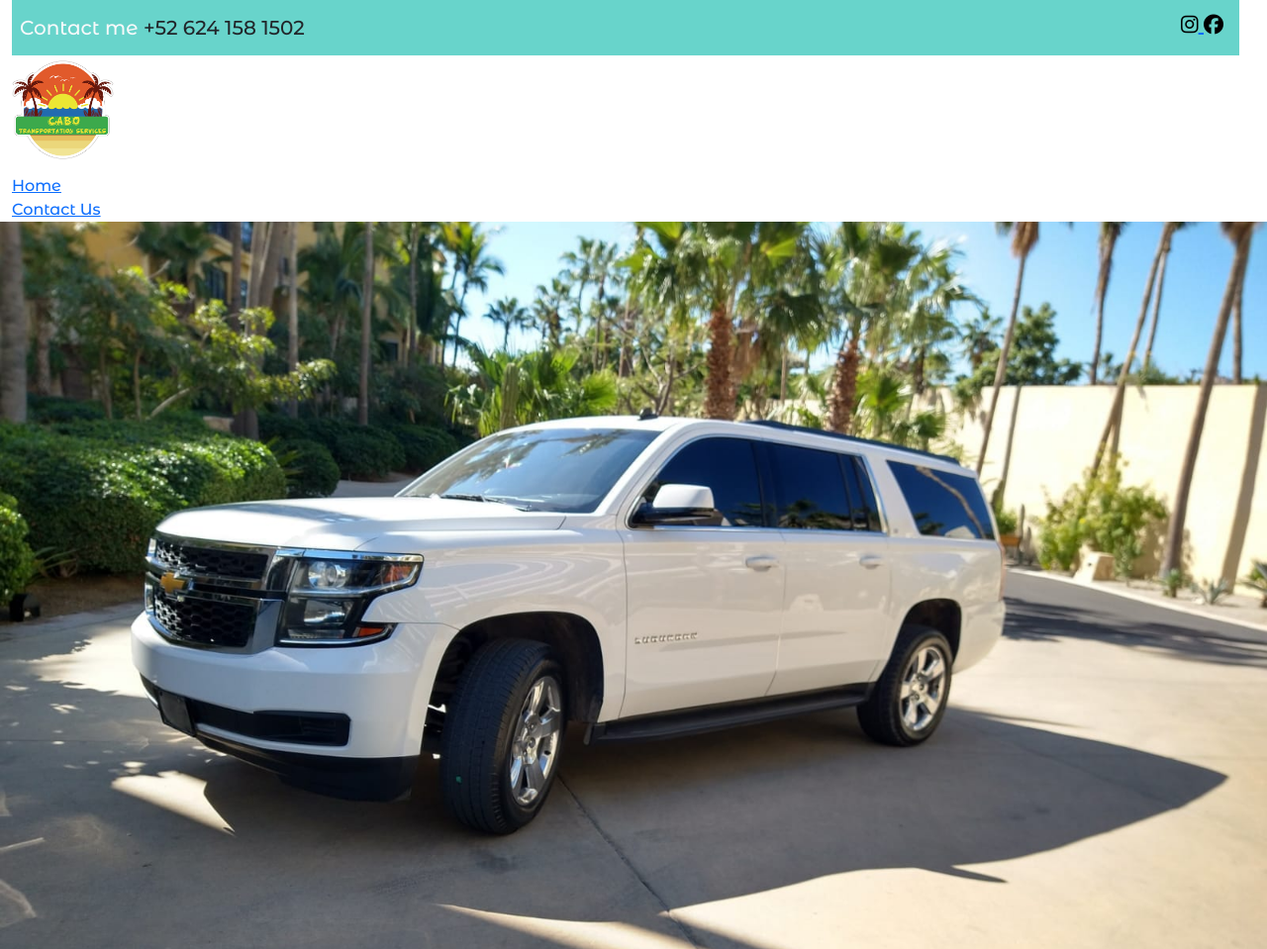
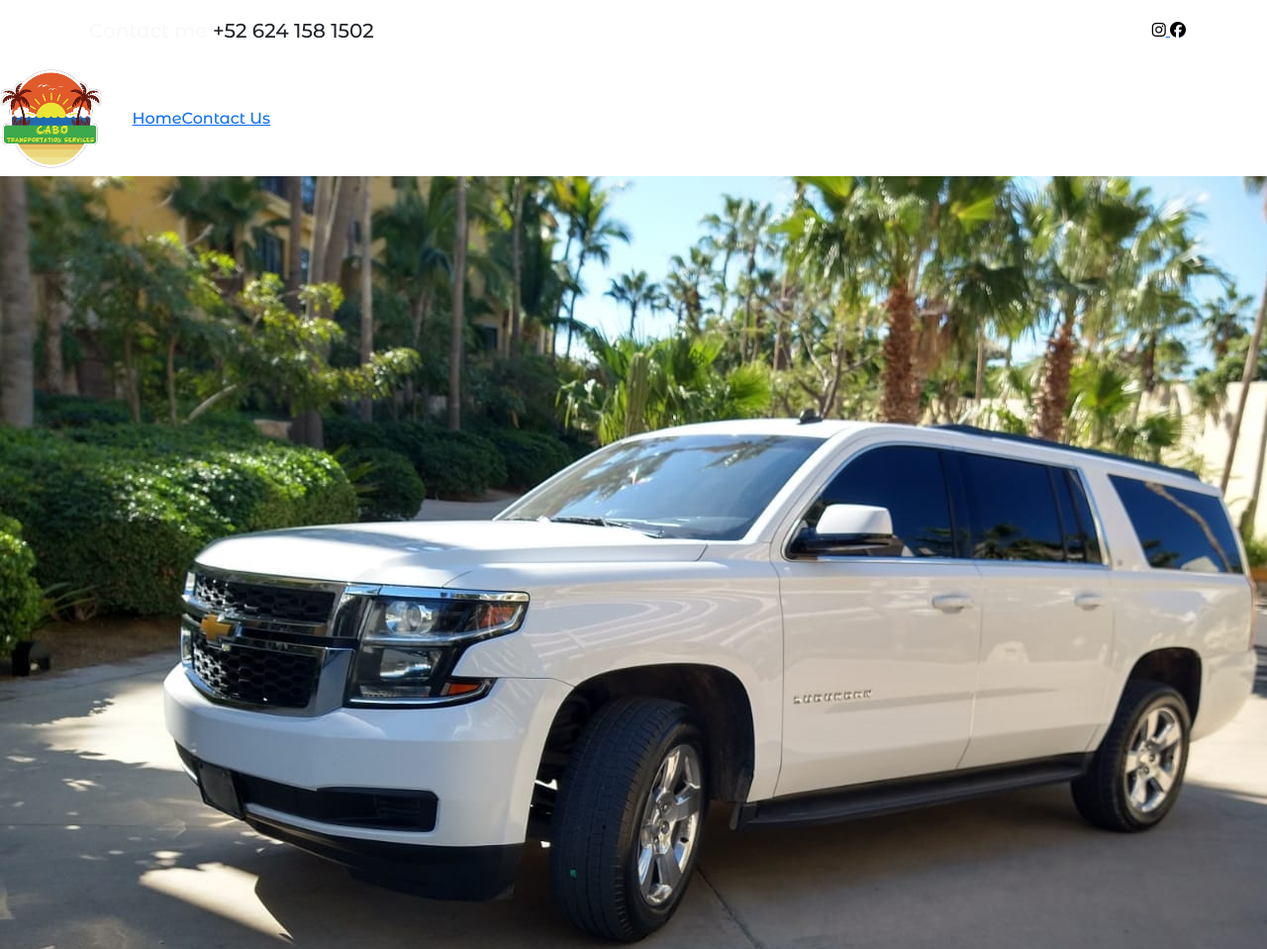
Before and after one commit to OscarEscobar23/CaboConBootstrap, a website: page index.html in a window 1280 px wide. Shown: the top 959 px of the page at 99% size. Drawn offline with nearby package versions, Linux system fonts and the light colour scheme; a script that the page names is missing.

Commit message:
arreglos bootstrap

```diff
--- a/index.html
+++ b/index.html
@@ -20,18 +20,20 @@
     <!-------------FONT AWESOME---------------->
     <script src="https://kit.fontawesome.com/66338922e9.js" crossorigin="anonymous"></script>
 </head>
-<body>
+<body class="">
+
        <!-------------MAIN MENU-----------------
         ------------------------------------>
-    <section id="main-menu navbar sticky-top">
+ <div >
+    <section >
 
-            <header class="container-fluid">
-                <div class="contactMain navbar-brand">
-                    <p class="navbar-brand text-light mb-0 p-2 fs-5 text secondary nav-item">
+            <header class="navbar sticky-top navbar-expand-lg">
+                <div class="container">
+                    <p class="text-light mb-0 p-2 fs-5 text secondary nav-item">
                         <span>Contact me</span>
                         <a class="text-dark text-decoration-none"href="tel:+52 624 158 1502">+52 624 158 1502</a>
                     </p>
-                    <div class="navbar-brand">
+                    <div class="nav-item">
                         <a href="https://www.instagram.com/cabotransportationservices/?utm_source=ig_embed&ig_rid=04eb4432-0094-4729-8f21-505dfe5261fb" target="blank" rel="">
                             <i style="color:black"class="fa-brands fa-instagram">
                             </i>
@@ -44,14 +46,14 @@
                     </div>
                 </div>
             </header>
-            <nav class="container-fluid">
-                <div class="navbar-brand">
+            <nav class="navbar sticky-top top-50 navbar-expand-lg">
+                <div class="nav-item">
                     <a href="/">
                         <img src="img/cabo_logo.png" height="100" alt="">
                     </a>
                 </div>
-                <div class="navbar-brand"></div>
-                <div >
+                <div class=""></div>
+                <div class="container">
                     <ul class="navbar-nav">
                         <li class="nav-item">
                             <a href="#home">Home</a>
@@ -67,9 +69,9 @@
 
                 <!-------------MAIN CONTAINER-----------------
                 ------------------------------------>
-    <main class="hero">
+    <main class="">
 
-            <img id="home" class="slider" src="img/suburban_slide.jpg" alt="">
+            <img id="home" class="" src="img/suburban_slide.jpg" alt="">
 
               <!--------------------------------------
                 --------------BOOKING BUTTON------
@@ -351,7 +353,7 @@
             </div>
         </div>
     </footer>
-
+</div>
 
 </body>
 </html>
--- a/styles.css
+++ b/styles.css
@@ -12,21 +12,10 @@
 
 
 /*-------------------MAIN MENU------------*/
-.main-menu{
-    position:sticky;
-    top: 0px;
-    z-index: 1;
-    height:180px;
-    width:1400px;
-    background-image: url("/images/backgrounds/banner-top.svg");
-    background-size: cover;
-    background-position: center;
 
-}
 
 .contactMain {
-    display:flex;
-    justify-content:space-between;
+
     background-color: #68d4cb;
 }
 .slider{
```
